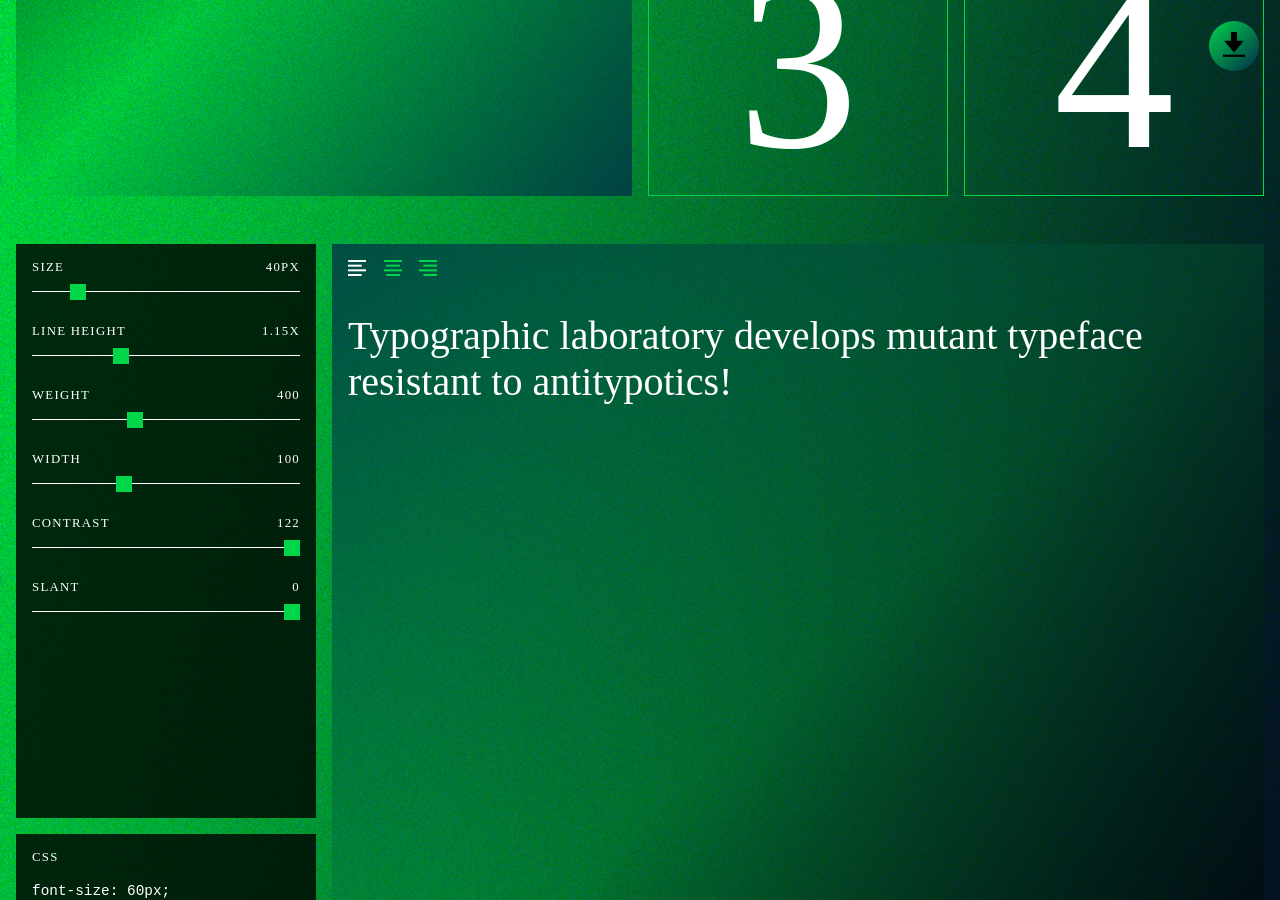
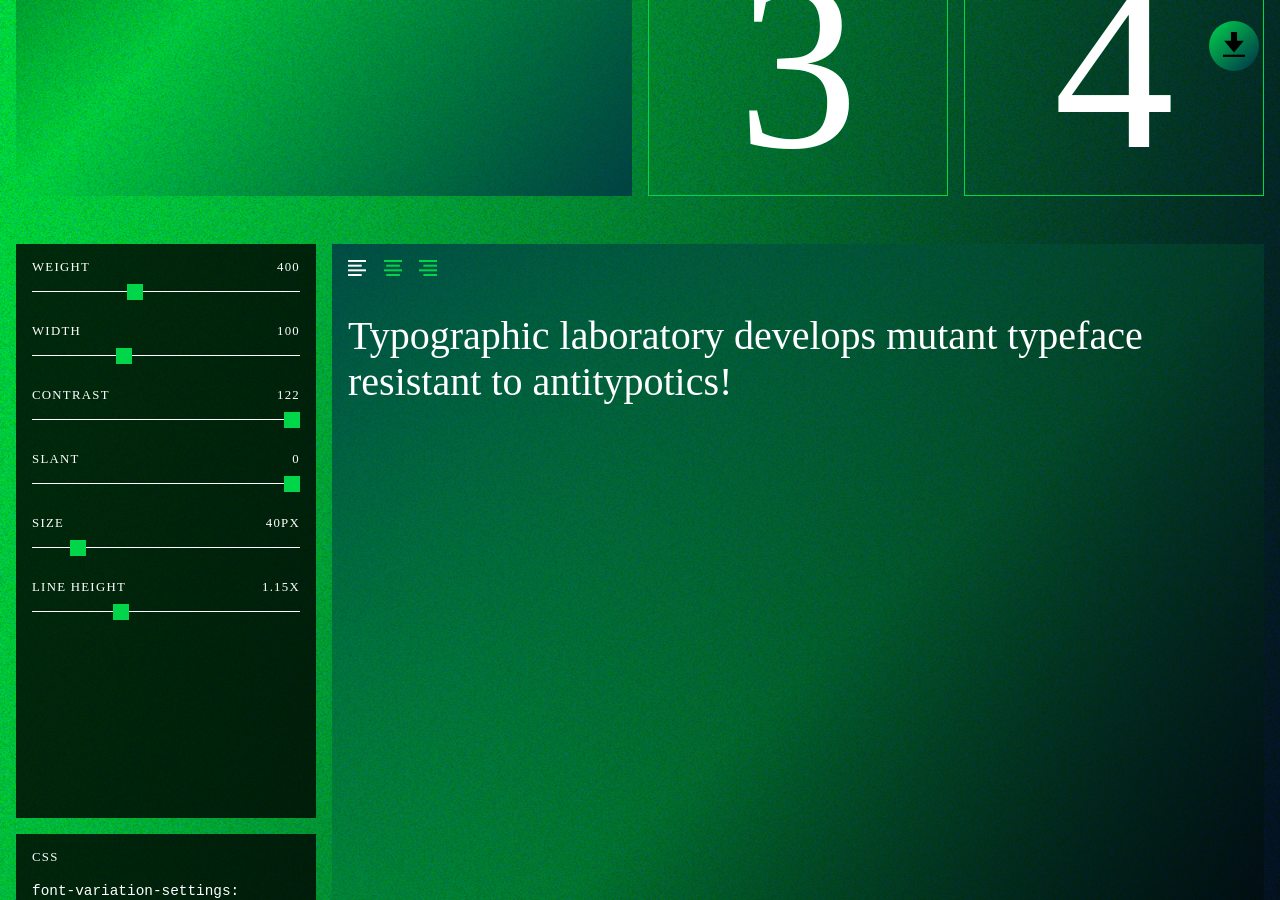
Before and after one commit to tphinney/science_gothic_microsite, a Jekyll site: the page built from index.md, in a window 1280 px wide and 900 px high, scrolled down 1612 px. Built offline with Jekyll 4.4.1, drawn with Linux system fonts in a browser that asks for light colours; some web fonts are replaced; some of the changed text lies outside the part shown.

Commit message:
reorder type tester sliders

```diff
--- a/_includes/sections/type_tester.md
+++ b/_includes/sections/type_tester.md
@@ -7,10 +7,6 @@
 
 <div id="sliders">
   <ul class="SG_smallcaps">
-    <li>SIZE</li> <span class="slider_size_val">40px</span>
-      <input id="slider_size" type="range" min="12" max="200" value="40" step="1">
-    <li>LINE HEIGHT</li> <span class="slider_lineheight_val">1.15x</span>
-      <input id="slider_lineheight" type="range" min="0.75" max="2" value="1.15" step="0.05">
     <li>WEIGHT</li> <span class="slider_weight_val">400</span>
       <input id="slider_weight" type="range" min="100" max="900" value="400" step="1">
     <li>WIDTH</li> <span class="slider_width_val">100</span>
@@ -19,18 +15,24 @@
       <input id="slider_contrast" type="range" min="18" max="122" value="122" step="1">
     <li>SLANT</li> <span class="slider_slant_val">0</span>
       <input id="slider_slant" type="range" min="-10" max="0" value="0" step="1">
+    <li>SIZE</li> <span class="slider_size_val">40px</span>
+      <input id="slider_size" type="range" min="12" max="200" value="40" step="1">
+    <li>LINE HEIGHT</li> <span class="slider_lineheight_val">1.15x</span>
+      <input id="slider_lineheight" type="range" min="0.75" max="2" value="1.15" step="0.05">
   </ul>
 </div>
 
 <div id="css">
   <p class="SG_smallcaps">CSS</p>
   <div class="css_code">
-    <p>font-size: <span class="slider_size_val">60px</span>;<br>
-    line-height: <span class="slider_lineheight_val">1.15</span>;<br>
+    <p>
     font-variation-settings:<br>
     &emsp;‘wght’ <span class="slider_weight_val">400</span>, <span class="css_comment">/* weight */</span><br>
     &emsp;‘wdth’ <span class="slider_width_val">122</span>, <span class="css_comment">/* width */</span><br>
     &emsp;‘YOPQ’ <span class="slider_contrast_val">0</span>, <span class="css_comment">/* contrast */</span><br>
-    &emsp;‘slnt’ <span class="slider_slant_val">0</span>; <span class="css_comment">/* slant */</span></p>
+    &emsp;‘slnt’ <span class="slider_slant_val">0</span>; <span class="css_comment">/* slant */</span><br>
+    font-size: <span class="slider_size_val">60px</span>;<br>
+    line-height: <span class="slider_lineheight_val">1.15</span>;
+    </p>
   </div>
 </div>
```
